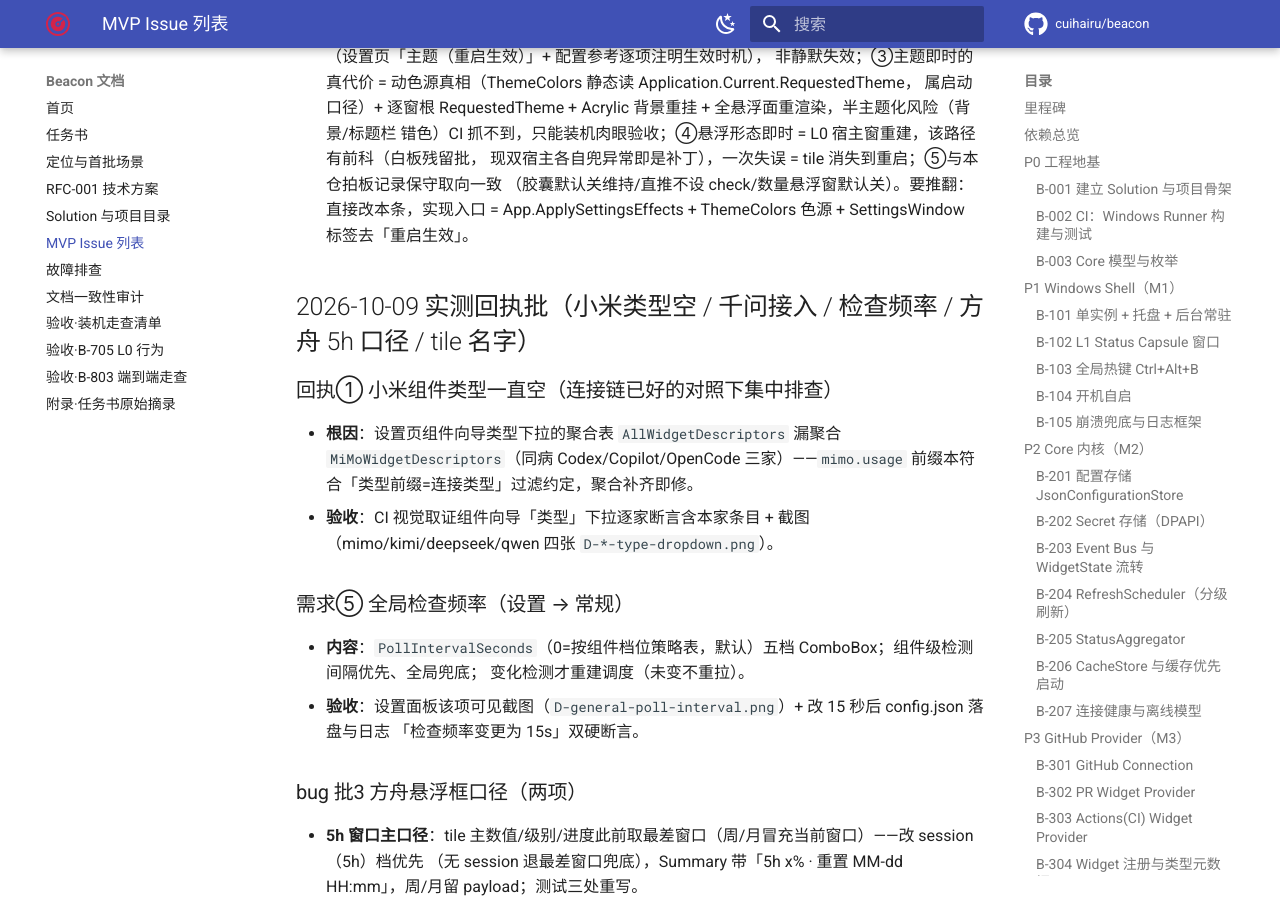
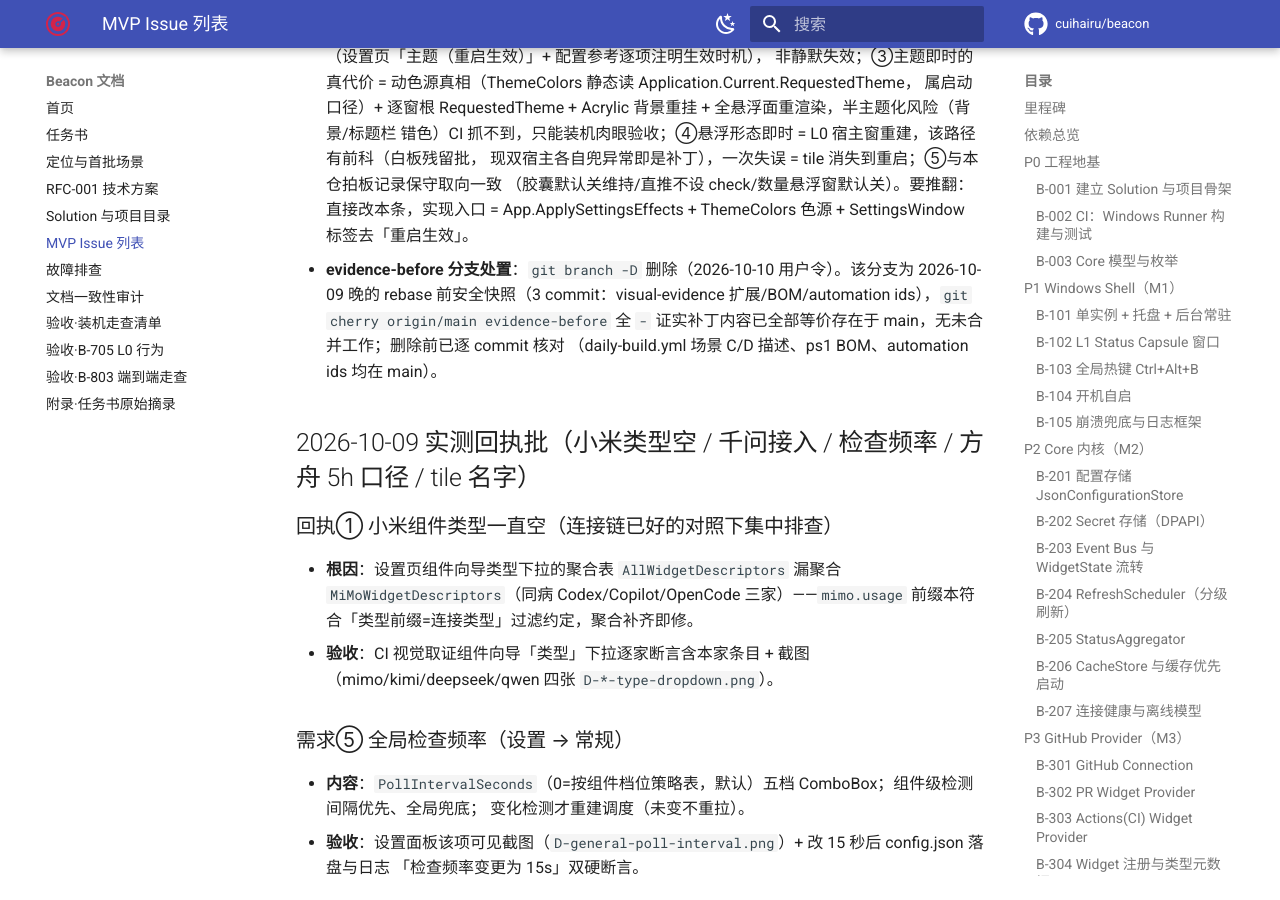
Before and after one commit to cuihairu/beacon, an MkDocs documentation site: the page built from docs/mvp-issues.md, in a window 1280 px wide and 900 px high, scrolled down 18929 px. Built offline with MkDocs 1.6.1 and Material for MkDocs 9.7.7, drawn with Linux system fonts in a browser that asks for light colours; comment, search, counter and statistics services are not loaded.

Commit message:
docs: record evidence-before branch deletion

```diff
--- a/docs/mvp-issues.md
+++ b/docs/mvp-issues.md
@@ -436,6 +436,10 @@ B-001 ─ B-002 ─ B-003          (P0 地基)
   现双宿主各自兜异常即是补丁），一次失误 = tile 消失到重启；⑤与本仓拍板记录保守取向一致
   （胶囊默认关维持/直推不设 check/数量悬浮窗默认关）。要推翻：直接改本条，实现入口 =
   App.ApplySettingsEffects + ThemeColors 色源 + SettingsWindow 标签去「重启生效」。
+- **evidence-before 分支处置**：`git branch -D` 删除（2026-10-10 用户令）。该分支为 2026-10-09 晚的
+  rebase 前安全快照（3 commit：visual-evidence 扩展/BOM/automation ids），`git cherry origin/main
+  evidence-before` 全 `-` 证实补丁内容已全部等价存在于 main，无未合并工作；删除前已逐 commit 核对
+  （daily-build.yml 场景 C/D 描述、ps1 BOM、automation ids 均在 main）。
 
 ## 2026-10-09 实测回执批（小米类型空 / 千问接入 / 检查频率 / 方舟 5h 口径 / tile 名字）
 
```
